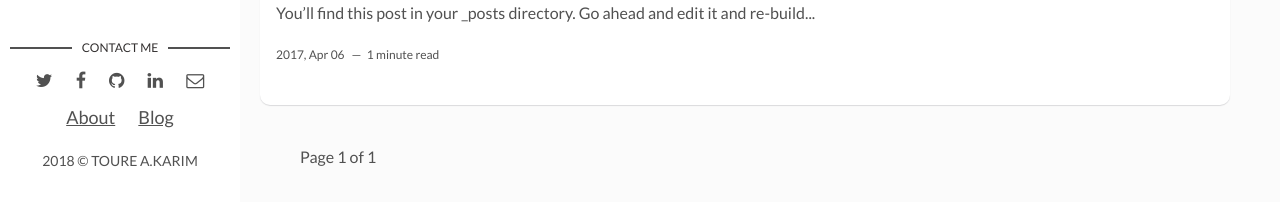
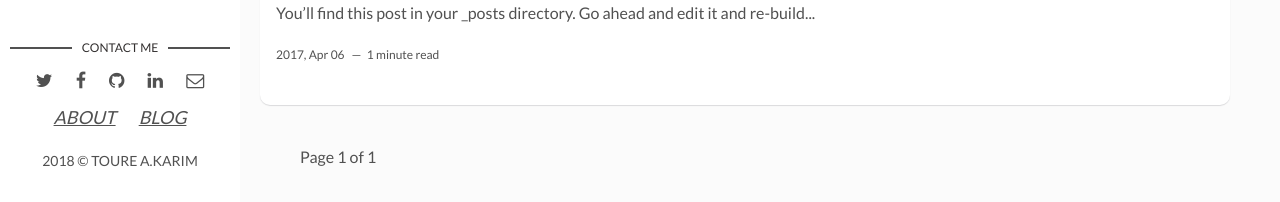
Before and after one commit to trabdlkarim/trabdlkarim.github.io, a Jekyll site: the page built from index.html, in a window 1280 px wide and 1296 px high. Shown: the part 1091-1293 px from the top of the window. Built offline with Jekyll 4.4.1, drawn with Linux system fonts in a browser that asks for light colours; the list of posts is cut into pages by our own code.

```diff
--- a/_layouts/main.html
+++ b/_layouts/main.html
@@ -43,8 +43,8 @@ layout: default
         {% endif %}
       </ul>
       <ul>
-      <li><a href='#'>About</a></li>
-      <li><a href='#'>Blog</a></li>
+      <li><a href='http://www.trabdlkarim.com/' target='_blank'><i>ABOUT</i></a></li>
+      <li><a href='http://blog.trabdlkarim.com/' target='_blank'><i>BLOG</i></a></li>
       </ul>
     </section> <!-- End Section Contact -->
     <div class="copyright">
```
